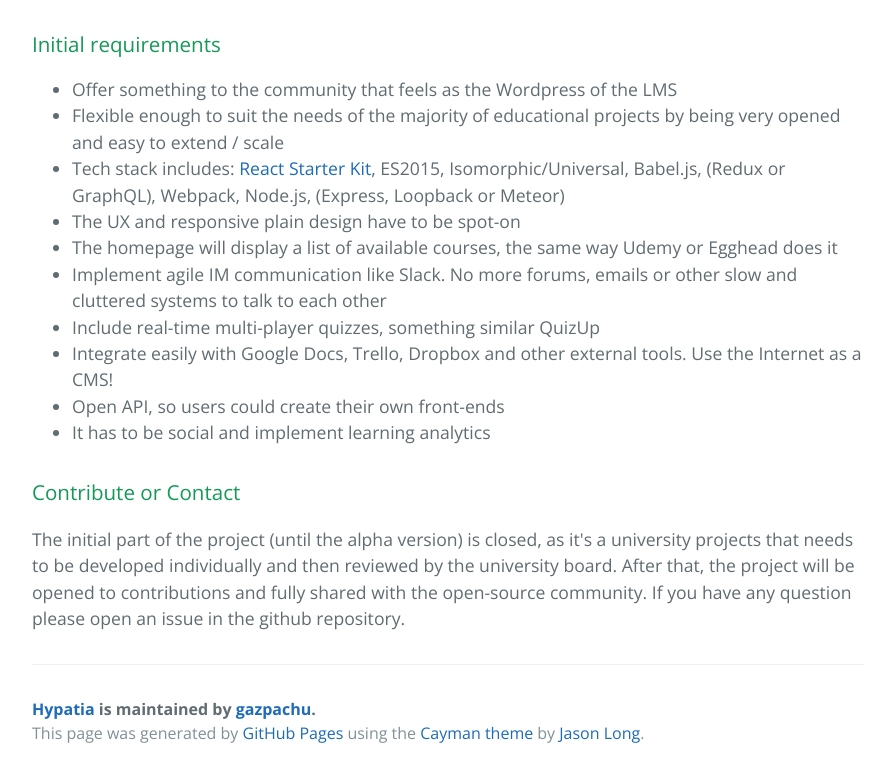
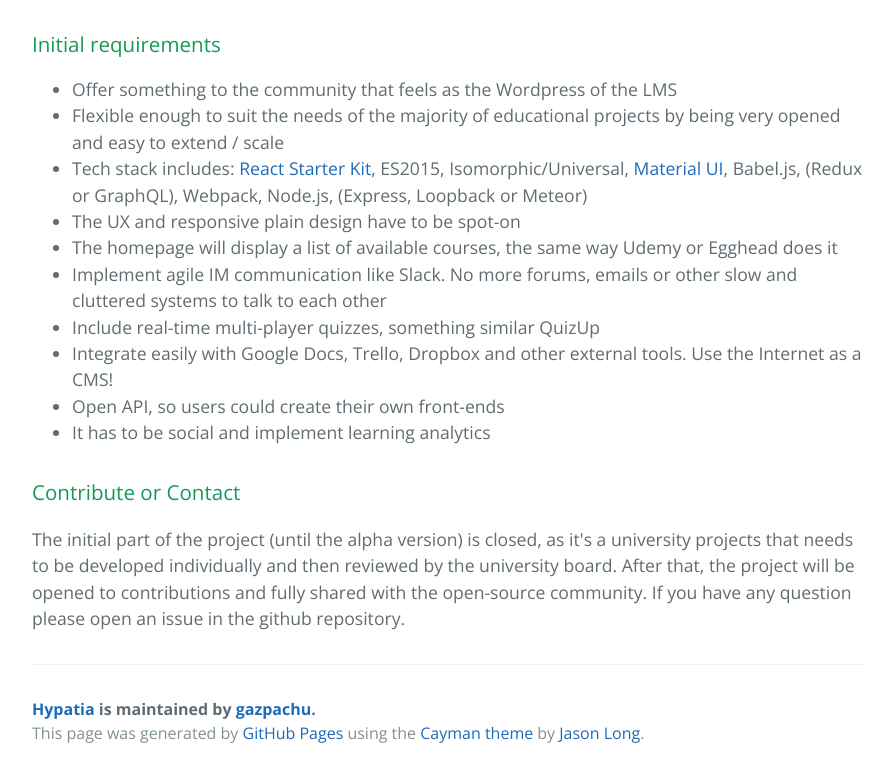
Before and after one commit to gfloresuth/hypatia, a plain HTML site: page index.html in a window 1280 px wide. Shown: the part 970-1747 px from the top of the page, without its empty margins (192-1084 px from the left). Drawn offline with nearby package versions, Linux system fonts and the light colour scheme.

Commit message:
updates index

```diff
--- a/index.html
+++ b/index.html
@@ -40,7 +40,7 @@
 <ul>
 	<li>Offer something to the community that feels as the Wordpress of the LMS</li>
 	<li>Flexible enough to suit the needs of the majority of educational projects by being very opened and easy to extend / scale</li>
-	<li>Tech stack includes: <a href="https://www.reactstarterkit.com/">React Starter Kit</a>, ES2015, Isomorphic/Universal, Babel.js, (Redux or GraphQL), Webpack, Node.js, (Express, Loopback or Meteor)</li>
+	<li>Tech stack includes: <a href="https://www.reactstarterkit.com/">React Starter Kit</a>, ES2015, Isomorphic/Universal, <a href="http://material-ui.com/">Material UI</a>, Babel.js, (Redux or GraphQL), Webpack, Node.js, (Express, Loopback or Meteor)</li>
 	<li>The UX and responsive plain design have to be spot-on</li>
 	<li>The homepage will display a list of available courses, the same way Udemy or Egghead does it</li>
 	<li>Implement agile IM communication like Slack. No more forums, emails or other slow and cluttered systems to talk to each other</li>
```
